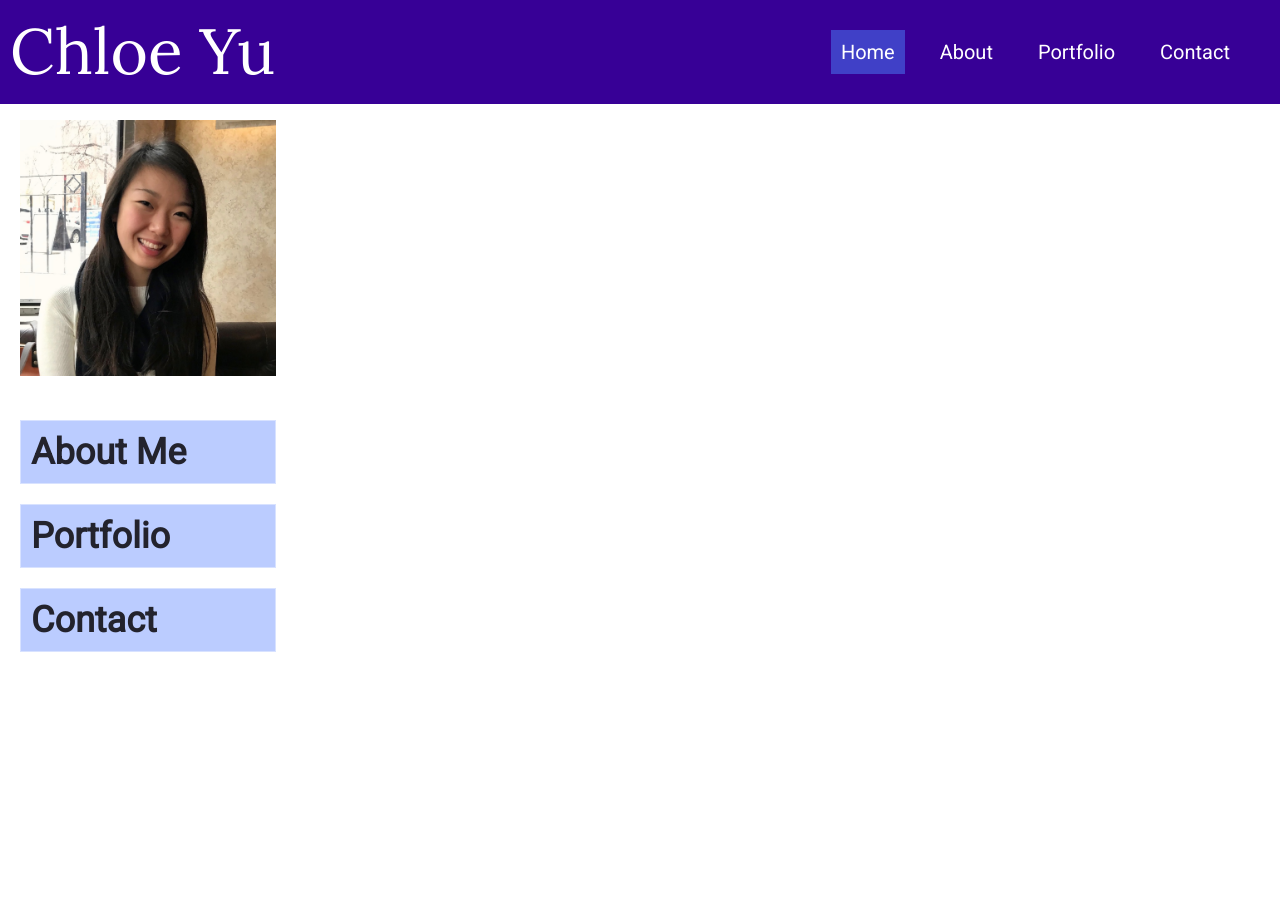
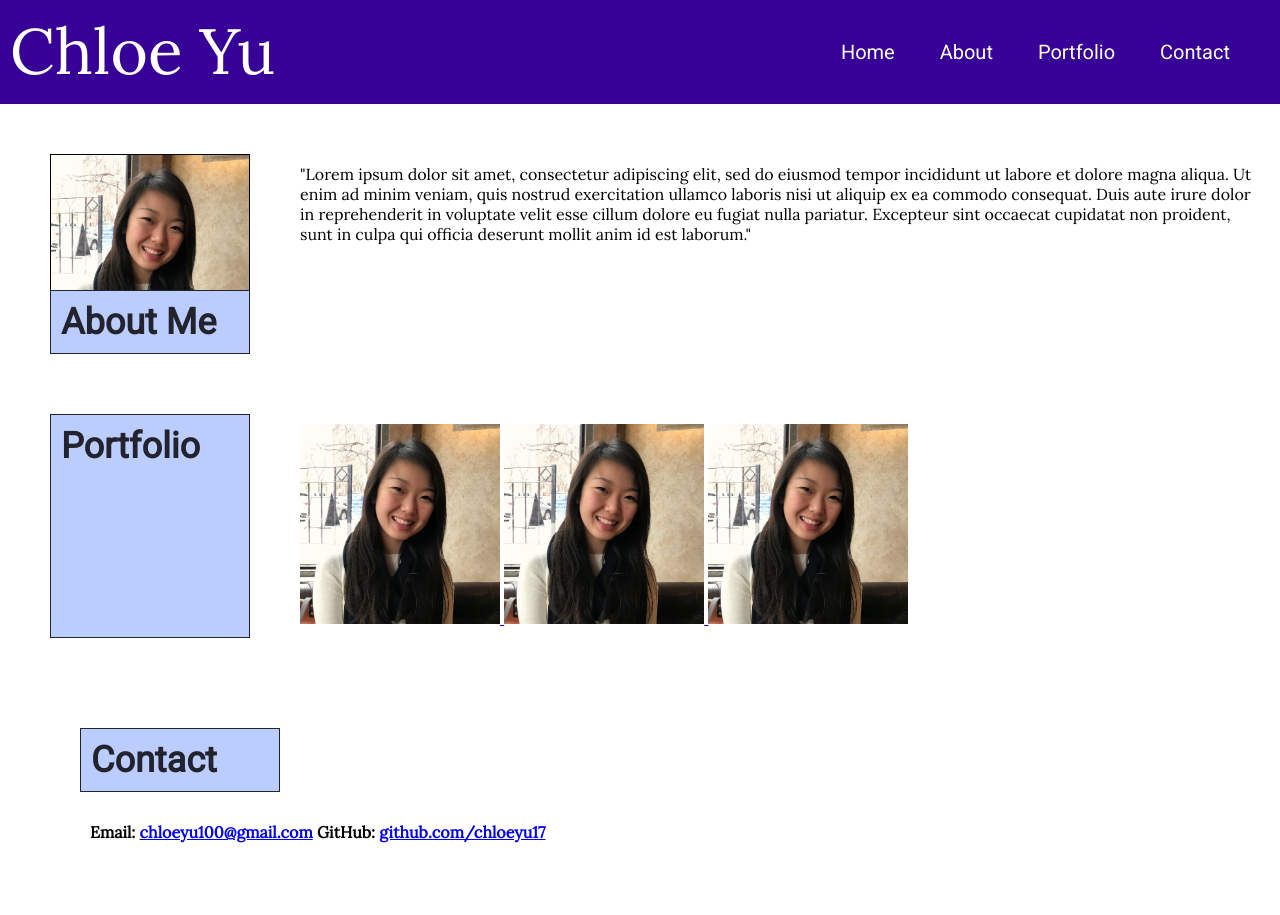
Before and after one commit to chloeyu17/portfolio, a plain HTML site: page index.html in a window 1280 px wide. Before the commit the page ends 800 px from the top, so only its background shows below. Drawn offline with Linux system fonts and the light colour scheme.

Commit message:
added content, made flex wrapper

```diff
--- a/assets/styles.css
+++ b/assets/styles.css
@@ -4,6 +4,7 @@
     margin: 0;
 }
 
+/*Universal variables*/
 :root {
     --margin: 20px;
     --padding: 10px;
@@ -17,6 +18,7 @@
     --sans-serif: 'Roboto', 'Arial', sans-serif;
 }
 
+/*Basic body and heading formatting*/
 body {
     font-size: 14px;
     color: var(--color1);
@@ -28,6 +30,11 @@ h1 {
     font-weight: 500;
 }
 
+.bold{
+    font-weight: bold;
+}
+
+/*Header and navbar*/
 header {
     background-color: var(--color3);
     color: var(--color2);
@@ -35,8 +42,6 @@ header {
     width: 100%;
     display: flex;
     justify-content: space-between;
-    position: fixed;
-
 }
 
 nav{
@@ -68,38 +73,56 @@ nav a{
     color: var(--color2);
 }
 
+.flexwrap{
+    display: flex;
+    width: 100%;
+    margin: var(--margin);
+    flex-flow: row wrap;
+}
+
+.sect{
+    padding: var(--padding);
+    font-family: var(--serif);
+    display: flex;
+    flex-flow: row wrap;
+}
+/*Section titles left sidebar*/
 .headshot{
-    width:20%;
-    margin: 120px var(--margin)  var(--margin) var(--margin);
+    width: 200px;
+    margin: var(--margin);
+    border: solid var(--color1) 1px;
+}
+
+.about{
+    position: absolute;
+    top: 270px;
+    z-index: 1;
+    margin: 0;
 }
 
 .title{
-    margin:var(--margin);
     font-weight: bold;
     font-family: var(--sans-serif);
     font-size: 36px;
     color: var(--color5);
-    display: flex;
-    width: 20%;
+    width: 200px;
     background-color: var(--color6);
+    border: 1px solid var(--color5);
     padding: var(--padding);
-    border: solid 1px;
-    border-color:rgb(216, 226, 255);
+    margin:var(--margin);
 }
 
+/*Section content formatting*/
 .content{
-    font-size: 14px;
+    clear: both;
+    font-size: 16px;
     color: var(--color1);
+    padding: var(--padding);
+    margin: var(--margin);
+    flex: 1 0 0;
 }
 
-#about{
-
+/*Portfolio image formatting*/
+.portimg{
+    width: 200px;
 }
-
-#portfolio{
-
-}
-
-#contact{
-
-}
--- a/index.html
+++ b/index.html
@@ -14,7 +14,7 @@
             <h1>Chloe Yu</h1>
             <nav>
                 <ul class="navbar">
-                    <li><a class="active" href="./index.html">Home</a></li>
+                    <li><a href="./index.html">Home</a></li>
                     <li><a href="#about">About</a></li>
                     <li><a href="#portfolio">Portfolio</a></li>
                     <li><a href="#contact">Contact</a></li>
@@ -22,22 +22,45 @@
             </nav>
         </header>
 
-        <img class="headshot" src="assets/images/FB Profile Picture.jpg" alt="Photo of Chloe Yu">
 
-       <article id="about">
-           <h2 class="title">About Me</h2>
+        <main class="flexwrap">
+
+       <article id="about" class="sect">
+           <img class="headshot" src="assets/images/FB Profile Picture.jpg" alt="Photo of Chloe Yu">
+           <h2 class="about title">About Me</h2>
            <p class="content">
-
+            "Lorem ipsum dolor sit amet, consectetur adipiscing elit, sed do eiusmod tempor incididunt ut labore et dolore magna aliqua.
+            Ut enim ad minim veniam, quis nostrud exercitation ullamco laboris nisi ut aliquip ex ea commodo consequat.
+            Duis aute irure dolor in reprehenderit in voluptate velit esse cillum dolore eu fugiat nulla pariatur.
+            Excepteur sint occaecat cupidatat non proident, sunt in culpa qui officia deserunt mollit anim id est laborum."
            </p>
        </article>
 
-       <article id="portfolio">
+       <article id="portfolio" class="sect">
            <h2 class="title">Portfolio</h2>
-
+           <section class="content">
+               <a href="https://chloeyu17.github.io/homework2_accessibility_assignment/" target="_blank">
+                <img class="portimg" src="assets/images/FB Profile Picture.jpg" alt="Horiseon Webpage">
+                </a>
+            <a href="https://chloeyu17.github.io/ASAP" target="_blank">
+                <img class="portimg" src="assets/images/FB Profile Picture.jpg" alt="ASAP Webpage">
+            </a>
+            <a href="https://chloeyu17.github.io/week2_mini_project/">
+                <img class="portimg" src="assets/images/FB Profile Picture.jpg" alt="CSS Properties Flexbox Project">
+            </a>
+        </section>
        </article>
 
-       <article id="contact">
+       <article id="contact" class="sect">
+           <section class="content">
             <h2 class="title">Contact</h2>
+            <p class="bold content">
+                Email: <a href="mailto: chloeyu100@gmail.com" target="_blank">chloeyu100@gmail.com</a>
+                GitHub: <a href="https://github.com/chloeyu17" target="_blank">github.com/chloeyu17</a>
+            </p>
+        </section>
        </article>
+
+    </main>
     </body>
 </html>
```
